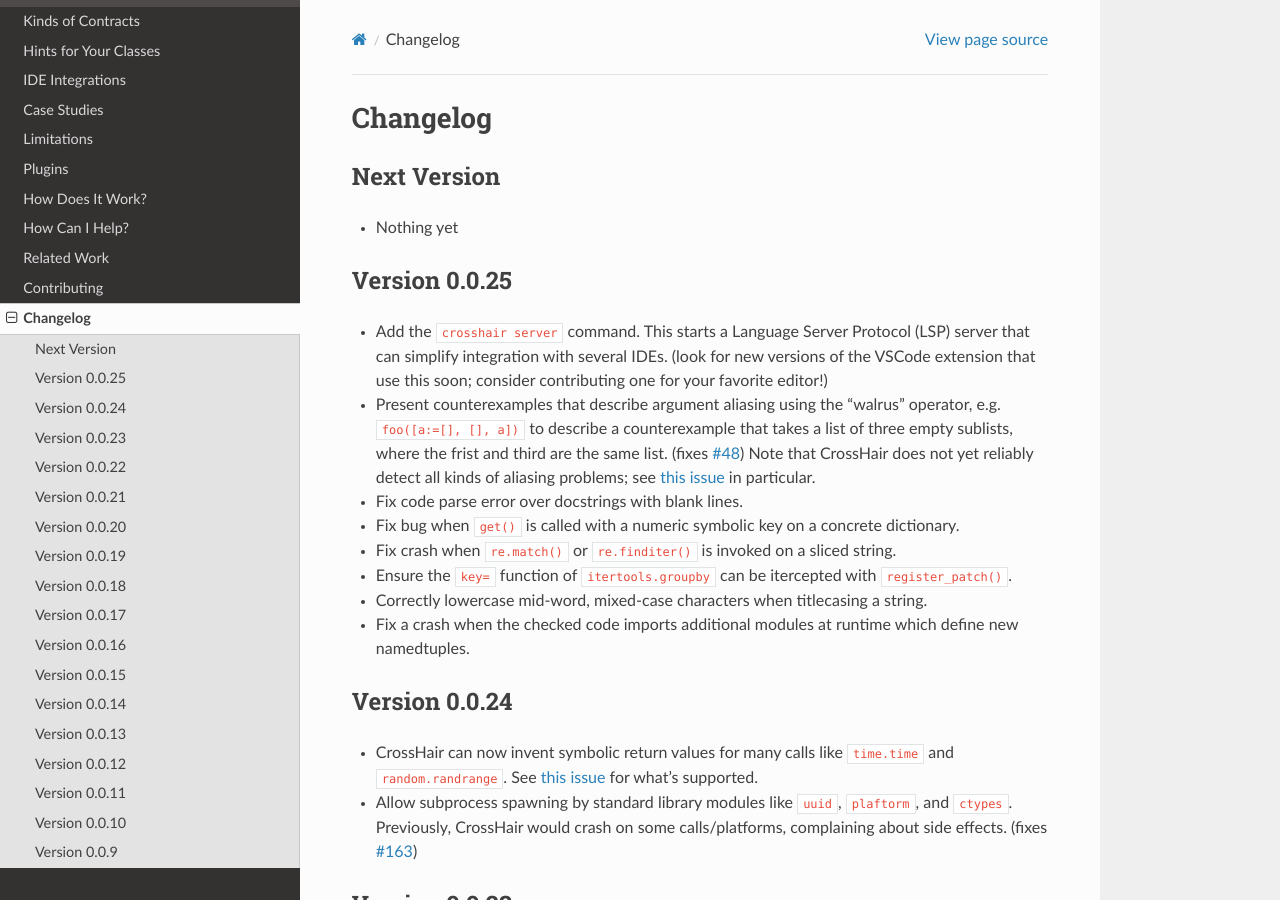
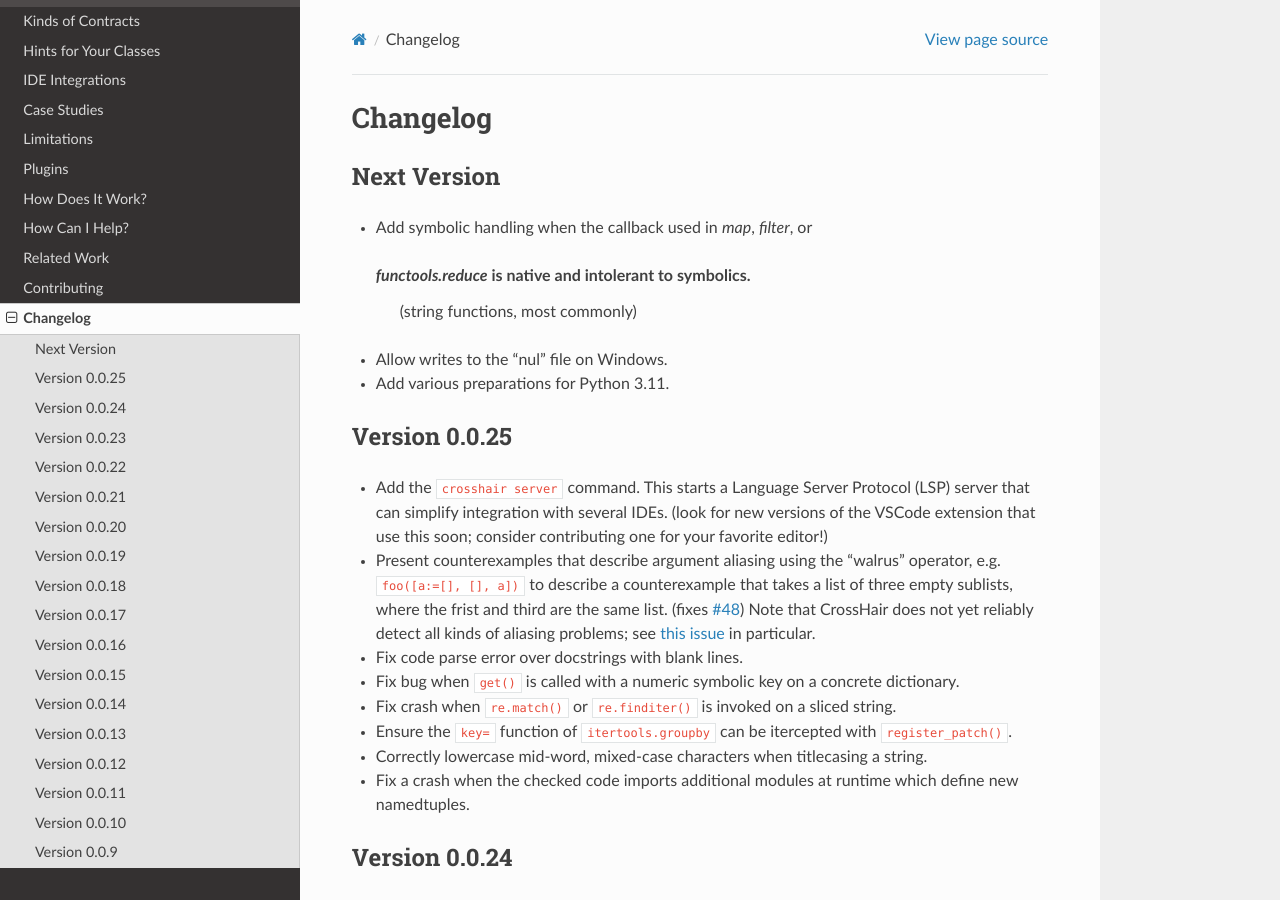
Before and after one commit to pschanely/CrossHair, a Sphinx documentation site: the page built from doc/source/changelog.rst, in a window 1280 px wide and 900 px high. Built offline with Sphinx 7.4.7 and the Read the Docs theme 2.0.0, drawn with Linux system fonts in a browser that asks for light colours; the version number is read from the project's files by our own code.

Commit message:
Update changelog

```diff
--- a/doc/source/changelog.rst
+++ b/doc/source/changelog.rst
@@ -6,8 +6,11 @@
 Next Version
 ------------
 
-* Nothing yet
-
+* Add symbolic handling when the callback used in `map`, `filter`, or
+ `functools.reduce` is native and intolerant to symbolics.
+  (string functions, most commonly)
+* Allow writes to the "nul" file on Windows.
+* Add various preparations for Python 3.11.
 
 Version 0.0.25
 --------------
```
